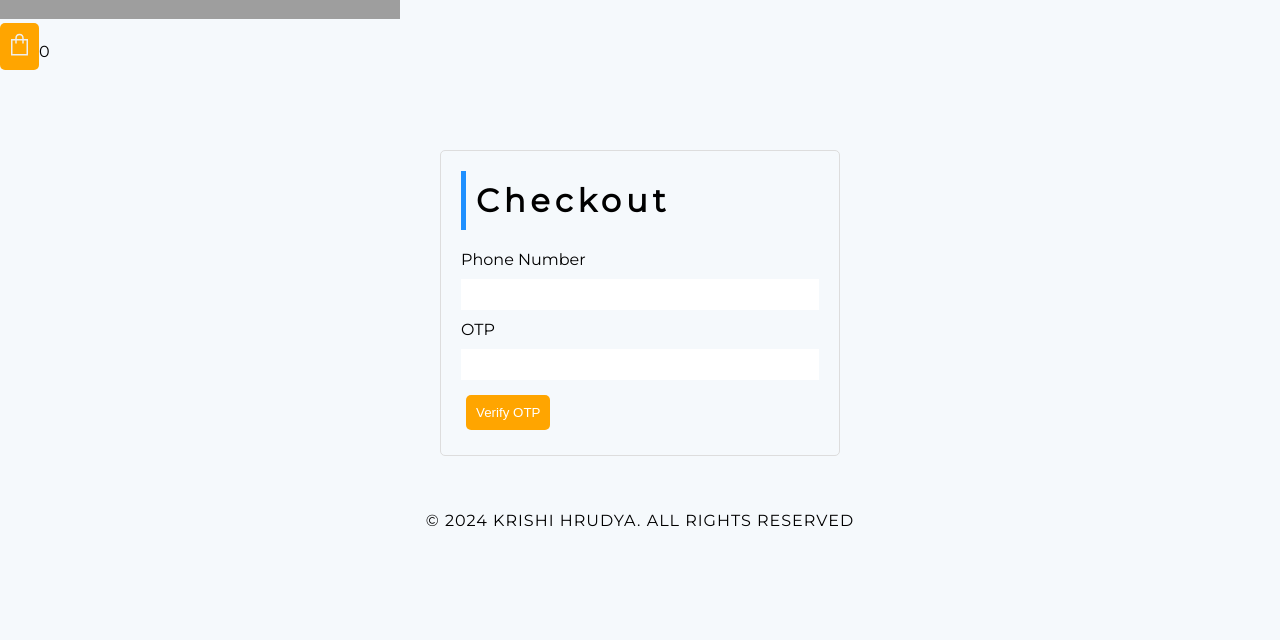
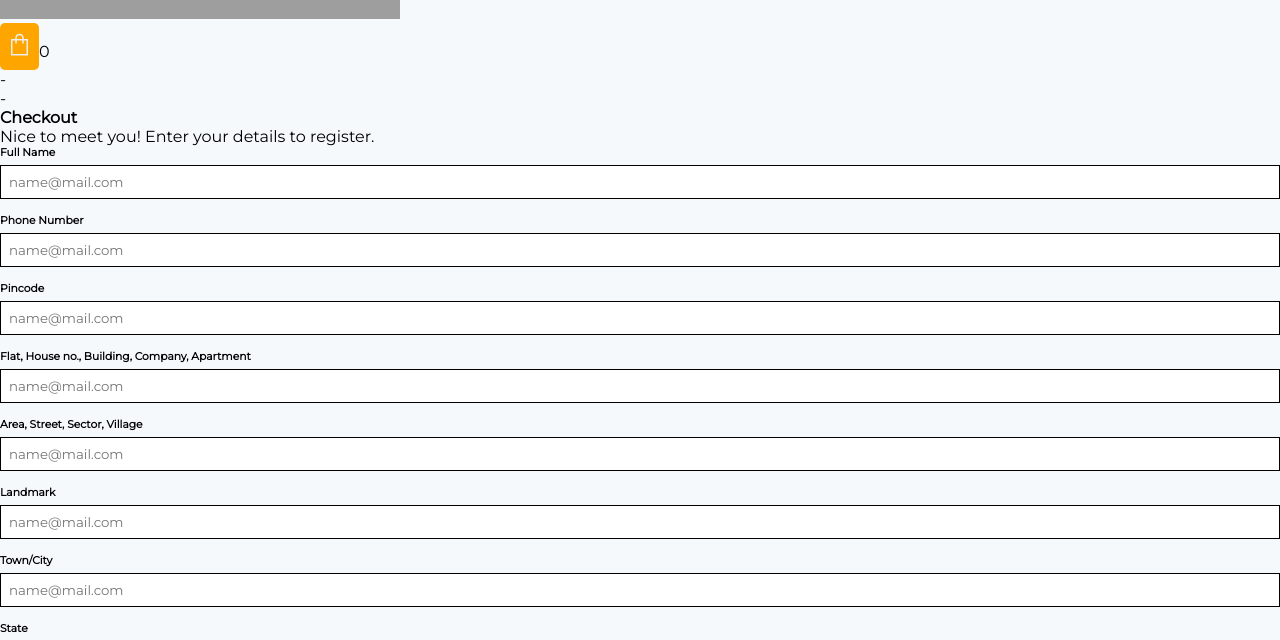
Before and after one commit to RandomThacker/redux-shopping-cart, a React (Create React App) app: page /checkout in a window 1280 px wide. Shown: the part 281-921 px from the top of the page. Before the commit the page ends 834 px from the top, so only its background shows below. Built offline with nearby package versions, Linux system fonts and the light colour scheme; grey boxes are pictures that could not be loaded.

Commit message:
add : checkout page

```diff
--- a/src/App.js
+++ b/src/App.js
@@ -11,6 +11,7 @@
 import Payment from './pages/Payment';
 import { Form } from './components/Form';
 import OtpVerification from "./components/OtpVerification";
+import Address from "./pages/Address.jsx";
 
 
 const App = () => {
@@ -25,7 +26,7 @@
               {/* Use Routes instead of Switch */}
               <Route path="/" element={<Home />} />
               <Route path="/phone-login" element={<PhoneOtpForm />} />
-              <Route path="/checkout" element={<Checkout />} />
+              <Route path="/checkout" element={<Address/>} />
               <Route path="/payment" element={<Payment />} />
               <Route path="/otp" element={<OtpVerification/>} />
 
--- /dev/null
+++ b/src/components/AddressPage.jsx
@@ -0,0 +1,127 @@
+import {
+    Card,
+    Input,
+    Checkbox,
+    Button,
+    Typography,
+  } from "@material-tailwind/react";
+
+  export function AddressPage() {
+    return (
+       <Card color="transparent" shadow={false}>
+          <div className="text-transparent">-</div>
+          <div className="text-transparent">-</div>
+        <Typography variant="h4" color="blue-gray">
+          Checkout
+        </Typography>
+        <Typography color="gray" className="mt-1 font-normal">
+          Nice to meet you! Enter your details to register.
+        </Typography>
+        <form className="mt-8 mb-2 w-80 max-w-screen-lg sm:w-96">
+          <div className="mb-1 flex flex-col gap-6">
+            <Typography variant="h6" color="blue-gray" className="-mb-3">
+              Full Name
+            </Typography>
+            <Input
+              size="lg"
+              placeholder="name@mail.com"
+              className=" !border-t-blue-gray-200 focus:!border-t-gray-900"
+              labelProps={{
+                className: "before:content-none after:content-none",
+              }}
+            />
+
+            <Typography variant="h6" color="blue-gray" className="-mb-3">
+              Phone Number
+            </Typography>
+            <Input
+              size="lg"
+              placeholder="name@mail.com"
+              className=" !border-t-blue-gray-200 focus:!border-t-gray-900"
+              labelProps={{
+                className: "before:content-none after:content-none",
+              }}
+            />
+
+             <Typography variant="h6" color="blue-gray" className="-mb-3">
+             Pincode
+            </Typography>
+            <Input
+              size="lg"
+              placeholder="name@mail.com"
+              className=" !border-t-blue-gray-200 focus:!border-t-gray-900"
+              labelProps={{
+                className: "before:content-none after:content-none",
+              }}
+            />
+
+            <Typography variant="h6" color="blue-gray" className="-mb-3">
+            Flat, House no., Building, Company, Apartment
+            </Typography>
+            <Input
+              size="lg"
+              placeholder="name@mail.com"
+              className=" !border-t-blue-gray-200 focus:!border-t-gray-900"
+              labelProps={{
+                className: "before:content-none after:content-none",
+              }}
+            />
+
+             <Typography variant="h6" color="blue-gray" className="-mb-3">
+             Area, Street, Sector, Village
+            </Typography>
+            <Input
+              size="lg"
+              placeholder="name@mail.com"
+              className=" !border-t-blue-gray-200 focus:!border-t-gray-900"
+              labelProps={{
+                className: "before:content-none after:content-none",
+              }}
+            />
+
+             <Typography variant="h6" color="blue-gray" className="-mb-3">
+             Landmark
+            </Typography>
+            <Input
+              size="lg"
+              placeholder="name@mail.com"
+              className=" !border-t-blue-gray-200 focus:!border-t-gray-900"
+              labelProps={{
+                className: "before:content-none after:content-none",
+              }}
+            />
+
+             <Typography variant="h6" color="blue-gray" className="-mb-3">
+             Town/City
+            </Typography>
+            <Input
+              size="lg"
+              placeholder="name@mail.com"
+              className=" !border-t-blue-gray-200 focus:!border-t-gray-900"
+              labelProps={{
+                className: "before:content-none after:content-none",
+              }}
+            />
+
+             <Typography variant="h6" color="blue-gray" className="-mb-3">
+                State
+            </Typography>
+            <Input
+              size="lg"
+              placeholder="name@mail.com"
+              className=" !border-t-blue-gray-200 focus:!border-t-gray-900"
+              labelProps={{
+                className: "before:content-none after:content-none",
+              }}
+            />
+          </div>
+        <div className="text-transparent">-</div>
+          <Button className="mt-6" fullWidth>
+            checkout
+          </Button>
+          <div className="text-transparent">-</div>
+          <div className="text-transparent">-</div>
+        </form>
+      </Card>
+    );
+  }
--- a/src/index.scss
+++ b/src/index.scss
@@ -42,13 +42,12 @@
   background-color: $body-color;
 }
 
-// input,
-// button,
-// textarea {
-//   border: none;
-//   outline: none;
-//   font-family: inherit;
-// }
+input,
+textarea {
+  border: 1px solid black;
+  outline: 2px;
+  font-family: inherit;
+}
 
 button {
   cursor: pointer;
--- /dev/null
+++ b/src/pages/Address.jsx
@@ -0,0 +1,12 @@
+import React from 'react'
+import { AddressPage } from '../components/AddressPage'
+
+function Address() {
+  return (
+    <div className='flex justify-center min-h-screen '>
+      <AddressPage/>
+    </div>
+  )
+}
+
+export default Address
```
